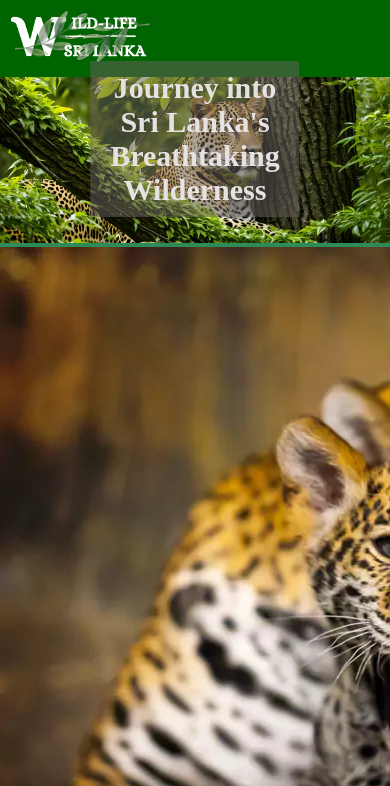
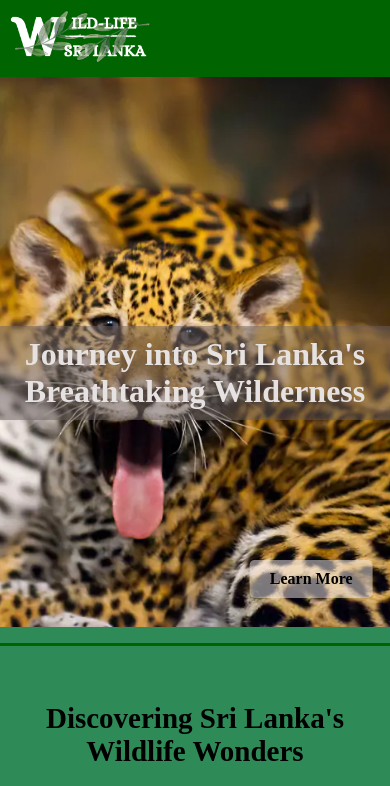
Before and after one commit to NipulM/wildlife, a website built with Parcel: page index.html in a window 390 px wide. Shown: the top 786 px of the page. Built offline with nearby package versions, Linux system fonts and the light colour scheme.

Commit message:
Added new styles for mobile responsiveness

```diff
--- a/other-pages/wilpattu.css
+++ b/other-pages/wilpattu.css
@@ -77,6 +77,10 @@ hr {
   width: 100%;
 }
 
+.hero-responsive {
+  display: none;
+}
+
 .wild-life-images h4 {
   display: none;
   position: absolute;
@@ -110,6 +114,7 @@ hr {
 
 .centered-text-wilpattu {
   position: absolute;
+  width: 100%;
   top: 50%;
   left: 50%;
   transform: translate(-50%, -50%);
@@ -310,4 +315,21 @@ hr {
   .social-media {
     text-align: center;
   }
+
+  .hero {
+    display: none;
+  }
+
+  .hero-image {
+    height: 550px;
+    width: 100%;
+    overflow: hidden;
+  }
+
+  .hero-responsive {
+    display: block;
+    width: 100%;
+    height: 100%;
+    object-fit: cover;
+  }
 }
--- a/other-pages/yala.css
+++ b/other-pages/yala.css
@@ -77,8 +77,13 @@ hr {
   width: 100%;
 }
 
+.hero-responsive {
+  display: none;
+}
+
 .centered-text-yala {
   position: absolute;
+  width: 100%;
   top: 50%;
   left: 50%;
   transform: translate(-50%, -50%);
@@ -272,4 +277,21 @@ hr {
   .social-media {
     text-align: center;
   }
+
+  .hero {
+    display: none;
+  }
+
+  .hero-image {
+    height: 550px;
+    width: 100%;
+    overflow: hidden;
+  }
+
+  .hero-responsive {
+    display: block;
+    width: 100%;
+    height: 100%;
+    object-fit: cover;
+  }
 }
--- a/style.css
+++ b/style.css
@@ -89,14 +89,19 @@ body {
   width: 100%;
 }
 
+.hero-responsive {
+  display: none;
+}
+
 .centered-text {
   position: absolute;
-  top: 5%;
+  width: 100%;
+  top: 50%;
   left: 50%;
   transform: translate(-50%, -50%);
   color: #e7e2e2;
   padding: 10px 20px;
-  font-size: 30px;
+  font-size: 32px;
   text-align: center;
   background-color: rgba(106, 97, 97, 0.5);
 }
@@ -153,6 +158,10 @@ body {
   text-align: center;
 }
 
+.section-1-fh {
+  text-align: left;
+}
+
 .section-1-f {
   position: relative;
   text-align: justify;
@@ -200,6 +209,10 @@ body {
   color: #ffffff;
 }
 
+.un-list {
+  text-align: left;
+}
+
 /* section 2 */
 
 .section-2 {
@@ -211,13 +224,14 @@ body {
 }
 
 .section-2-fh {
+  text-align: left;
   font-size: 29px;
 }
 
 .section-2-content {
   /* background-color: aliceblue; */
   height: 100%;
-  width: 80%;
+  width: 95%;
   text-align: center;
 }
 
@@ -731,6 +745,15 @@ iframe {
   opacity: 0.4;
 }
 
+.department-map {
+  margin-top: -40px;
+}
+
+.map-dep {
+  margin-top: -10px;
+  margin: 20px;
+}
+
 /* SL Leopard */
 
 .threats {
@@ -749,6 +772,10 @@ iframe {
   text-align: center;
   text-decoration: underline;
   line-height: 2.5;
+}
+
+.national-parks-para {
+  text-align: justify;
 }
 
 .threat-heading {
@@ -773,6 +800,7 @@ iframe {
 
 .centered-text-animals {
   position: absolute;
+  width: 100%;
   top: 50%;
   left: 50%;
   transform: translate(-50%, -50%);
@@ -983,6 +1011,27 @@ iframe {
   .animals-section-1 {
     flex-direction: column;
   }
+
+  .second-section {
+    flex-direction: column-reverse;
+  }
+
+  .hero {
+    display: none;
+  }
+
+  .hero-image {
+    height: 550px;
+    width: 100%;
+    overflow: hidden;
+  }
+
+  .hero-responsive {
+    display: block;
+    width: 100%;
+    height: 100%;
+    object-fit: cover;
+  }
 }
 
 @media only screen and (max-width: 1024px) {
```
